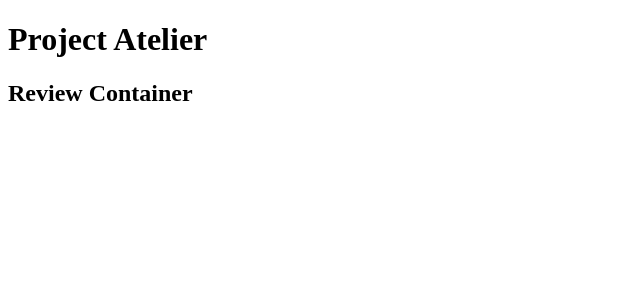
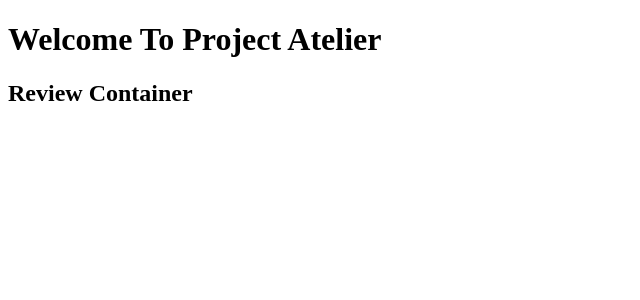
Before and after one commit to rpp2205-fec-physical/Project-Atelier---Front-End-Capstone, a React app: page / in a window 1280 px wide. Shown: the top 300 px of the page, without its empty margins (0-640 px from the left). Built offline with nearby package versions, Linux system fonts and the light colour scheme; no server answers.

Commit message:
merges two renders in index.jsx

```diff
--- a/client/src/index.jsx
+++ b/client/src/index.jsx
@@ -23,15 +23,9 @@ class App extends React.Component {
   }
 
   render() {
-    <div>
-      <h1>Welcome To Project Atelier</h1>
-    </div>
-  }
-
-  render() {
     return (
       <div>
-        <h1>Project Atelier</h1>
+        <h1>Welcome To Project Atelier</h1>
         <ReviewContainer />
       </div>
     )
```
